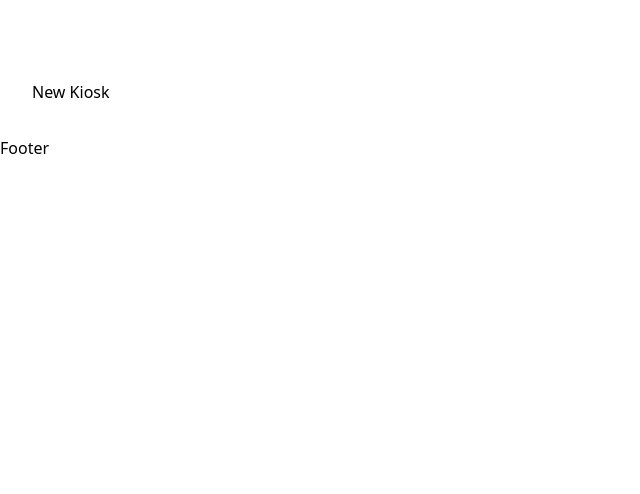
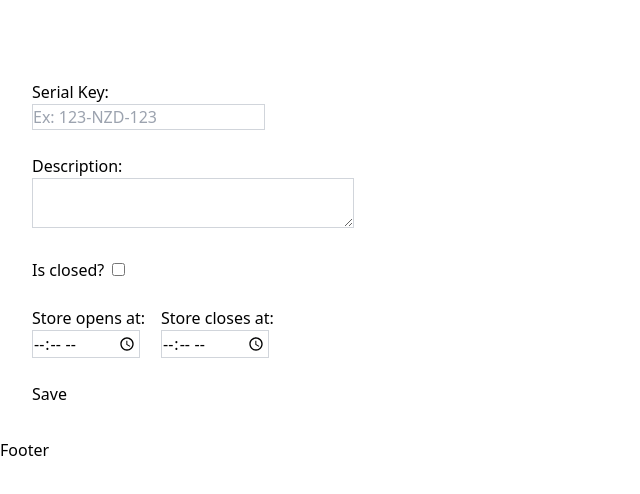
Before and after one commit to joao-salomao/kiosk-management-app, a React (Create React App) app in the folder app/: page /new in a window 1280 px wide. Shown: the top 494 px of the page, without its empty margins (0-640 px from the left). Built offline with nearby package versions, Linux system fonts and the light colour scheme.

Commit message:
feat: new kiosk form

```diff
--- a/app/package.json
+++ b/app/package.json
@@ -12,8 +12,10 @@
     "@types/react-dom": "^18.0.5",
     "react": "^18.2.0",
     "react-dom": "^18.2.0",
+    "react-hook-form": "^7.32.2",
     "react-router-dom": "^6.3.0",
     "react-scripts": "5.0.1",
+    "react-toastify": "^9.0.5",
     "recoil": "^0.7.3",
     "typescript": "^4.7.4",
     "web-vitals": "^2.1.4"
--- a/app/src/components/App.tsx
+++ b/app/src/components/App.tsx
@@ -1,8 +1,4 @@
 import { ReactElement } from 'react';
-import { Header } from './header';
-import { Footer } from './footer';
-import { List, Edit, New } from './pages/kiosk'
-
 import {
   Route,
   Routes,
@@ -11,6 +7,10 @@ import {
 import {
   RecoilRoot
 } from 'recoil';
+import { ToastContainer } from 'react-toastify';
+import { Header } from './header';
+import { Footer } from './footer';
+import { List, Edit, New } from './pages/kiosk'
 
 export function App(): ReactElement {
   return (
@@ -23,6 +23,18 @@ export function App(): ReactElement {
             <Route path="/edit" element={<Edit />} />
             <Route path="/new" element={<New />} />
           </Routes>
+
+          <ToastContainer
+            draggable
+            closeOnClick
+            pauseOnHover
+            hideProgressBar
+            pauseOnFocusLoss
+            rtl={false}
+            autoClose={2000}
+            position="top-right"
+            newestOnTop={false}
+          />
         </main>
         <Footer />
       </Router>
--- a/app/src/components/pages/kiosk/new/index.tsx
+++ b/app/src/components/pages/kiosk/new/index.tsx
@@ -1,8 +1,30 @@
 
-import { ReactElement } from 'react';
+import { ReactElement, useCallback, useState } from 'react';
+import { useNavigate } from "react-router-dom";
+import { toast } from 'react-toastify';
+import { Form, FormFields } from '../partials/form/Form';
+import { Kiosk } from 'lib/types';
+import { repository } from 'lib/repositories/kiosk';
 
 export const New = (): ReactElement => {
+  const navigate = useNavigate();
+  const [isLoading, setIsLoading] = useState(false);
+
+  const onSubmit = useCallback(async (fields: FormFields) => {
+    setIsLoading(true);
+
+    await repository.create(fields as Kiosk);
+
+    setIsLoading(false);
+    toast.success("Kiosk successfully created!", { type: 'success' });
+    navigate("/");
+
+  }, [navigate]);
+
   return <div>
-    New Kiosk
+    <Form
+      onSubmit={onSubmit}
+      isLoading={isLoading}
+    />
   </div>
 }
--- /dev/null
+++ b/app/src/components/pages/kiosk/partials/form/Form.tsx
@@ -0,0 +1,81 @@
+import { ReactElement } from "react";
+import { useForm } from "react-hook-form";
+import { Kiosk } from "lib/types";
+
+export type FormFields = Partial<Omit<Kiosk, 'id'>>;
+export type FormProps = {
+  formData?: FormFields,
+  isLoading: boolean,
+  onSubmit: (fields: FormFields) => void
+};
+
+const RequiredFieldMessage = () => (<div> This field is required</div>);
+
+export const Form = ({ formData = {}, isLoading, onSubmit }: FormProps): ReactElement => {
+  const { register, handleSubmit, formState: { errors } } = useForm<FormFields>({
+    defaultValues: formData
+  });
+
+  return (
+    <form onSubmit={handleSubmit(onSubmit)}>
+      <div className="mb-6">
+        <label htmlFor="serialKey">Serial Key:</label><br />
+        <input
+          type="text"
+          className="border border-gray-300"
+          placeholder="Ex: 123-NZD-123"
+          {...register("serialKey", { required: true })}
+        />
+        {errors.serialKey && <RequiredFieldMessage />}
+      </div>
+
+      <div className="mb-6">
+        <label htmlFor="description">Description:</label><br />
+        <textarea
+          rows={2}
+          cols={33}
+          className="border border-gray-300"
+          {...register("description", { required: true })}
+        />
+        {errors.description && <RequiredFieldMessage />}
+      </div>
+
+      <div className="mb-6">
+        <label htmlFor="isKioskClosed" className="mr-2">Is closed?</label>
+        <input
+          type="checkbox"
+          className="border border-gray-300"
+          defaultValue="false"
+          {...register("isKioskClosed")}
+        />
+      </div>
+
+      <div className="mb-6">
+        <div className="flex">
+          <div className="mr-4">
+            <label htmlFor="storeOpensAt">Store opens at:</label><br />
+            <input
+              type="time"
+              className="border border-gray-300"
+              {...register("storeOpensAt", { required: true })}
+            />
+          </div>
+          <div>
+            <label htmlFor="storeClosesAt">Store closes at:</label><br />
+            <input
+              type="time"
+              className="border border-gray-300"
+              {...register("storeClosesAt", { required: true })}
+            />
+          </div>
+        </div>
+        {(errors.storeOpensAt || errors.storeClosesAt) && <RequiredFieldMessage />}
+      </div>
+
+      <button type="submit">
+        {isLoading ? 'Saving' : 'Save'}
+      </button>
+
+    </form>
+  )
+}
--- a/app/src/lib/repositories/kiosk/index.ts
+++ b/app/src/lib/repositories/kiosk/index.ts
@@ -1,19 +1,29 @@
 import { Kiosk } from "lib/types";
+
+const KIOSKS_BASE_URL = process.env.REACT_APP_API_BASE_URL + "/kiosks";
 
 export const repository = {
   async all(): Promise<Kiosk[]> {
-    const response = await fetch(
-      process.env.REACT_APP_API_BASE_URL + "/kiosks"
-    );
+    const response = await fetch(KIOSKS_BASE_URL);
+    return response.json();
+  },
 
-    return await response.json();
+  async create(data: Omit<Kiosk, "id">) {
+    const response = await fetch(KIOSKS_BASE_URL, {
+      method: "POST",
+      headers: {
+        "content-type": "application/json",
+      },
+      body: JSON.stringify(data),
+    });
+
+    return response.json();
   },
 
   async delete(id: Kiosk["id"]): Promise<void> {
-    const response = await fetch(
-      process.env.REACT_APP_API_BASE_URL + `/kiosks/${id}`,
-      { method: "DELETE" }
-    );
+    const response = await fetch(KIOSKS_BASE_URL + `/${id}`, {
+      method: "DELETE",
+    });
 
     return response.json();
   },
--- a/app/src/styles/index.css
+++ b/app/src/styles/index.css
@@ -1,3 +1,4 @@
 @tailwind base;
 @tailwind components;
 @tailwind utilities;
+@import "react-toastify/dist/ReactToastify.css";
```
Also changed, not shown: 2 other files (tests, documents, lock files or other folders).
